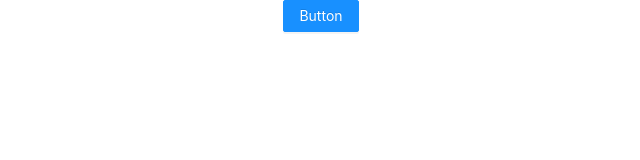
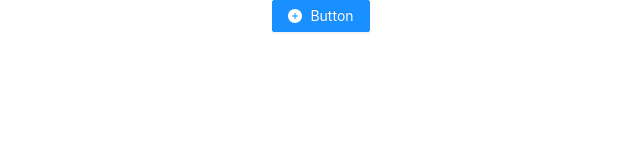
Before and after one commit to dddhany/react-antd-contacts-app, a React (Create React App) app: page / in a window 1280 px wide. Shown: the top 160 px of the page, without its empty margins (319-959 px from the left). Built offline with nearby package versions, Linux system fonts and the light colour scheme.

Commit message:
add antd button

```diff
--- a/src/App.tsx
+++ b/src/App.tsx
@@ -1,10 +1,11 @@
 import React, { FC } from 'react';
 import { Button } from 'antd'
 import './App.less';
+import { PlusCircleFilled } from "@ant-design/icons";
 
 const App: FC = () => (
   <div className="App">
-    <Button type="primary">Button</Button>
+    <Button type="primary" icon={<PlusCircleFilled/>} >Button</Button>
   </div>
 );
 
```
